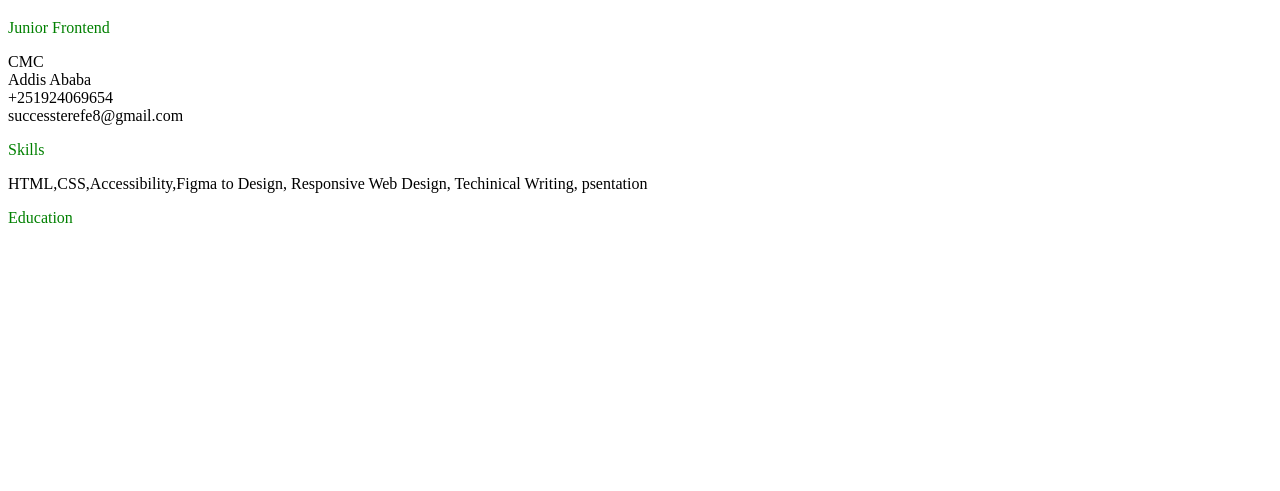
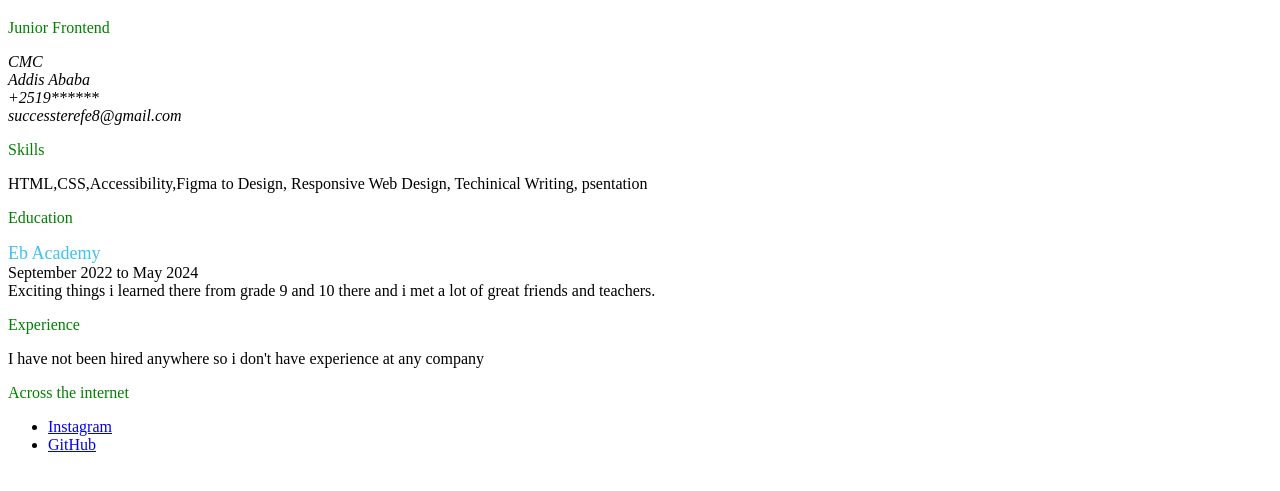
Before and after one commit to ShemaTZ/cv-project, a plain HTML site: page index.html in a window 1280 px wide. Shown: the part 71-562 px from the top of the page. Drawn offline with Linux system fonts and the light colour scheme.

Commit message:
added section for all the topics and also class for each one of them

```diff
--- a/index.html
+++ b/index.html
@@ -7,16 +7,44 @@
     <link rel="icon" href="images/curriculum-vitae.png">
 </head>
 <body>
-    <div>
+
         <hr>
         <h1>Siket Terefe</h1>
         <p style="color: green;">Junior Frontend</p>
-        <p>CMC <br>Addis Ababa <br>+251924069654 <br>successterefe8@gmail.com</p>
+    <address>
+        <p>CMC <br>
+            Addis Ababa
+            <br>+2519****** <br>
+            successterefe8@gmail.com</p>
+    </address>
+
+        <section class="skills">
         <p style="color: green;">Skills</p>
         <p>HTML,CSS,Accessibility,Figma to Design, Responsive Web Design,
     Techinical Writing, psentation</p>
-        <p style="color: green;">Education</p>
+        </section>
 
-    </div>
+    <section class="education">
+        <p><span style="color: green;">Education</span></p>
+        <p><span style="font-size: large; color: rgb(59, 196, 241);">Eb Academy</span><br>
+        September 2022 to May 2024 <br>
+        Exciting things i learned there from grade 9 and 10 there and i met a lot of
+    great friends and teachers.</p>
+    </section>
+
+    <section class="experience">
+        <p style="color: green;">Experience</p>
+        <p>I have not been hired anywhere so i don't have experience at any company</p>
+    </section>
+
+    <section class="social-links">
+        <p style="color: green;">Across the internet</p>
+        <ul>
+            <li><a href="https://www.instagram.com/siket_tz/" target="_blank">Instagram</a></li>
+            <li><a href="https://github.com/ShemaTZ" target="_blank">GitHub</a></li>
+        </ul>
+    </section>
+
+
 </body>
 </html>
```
